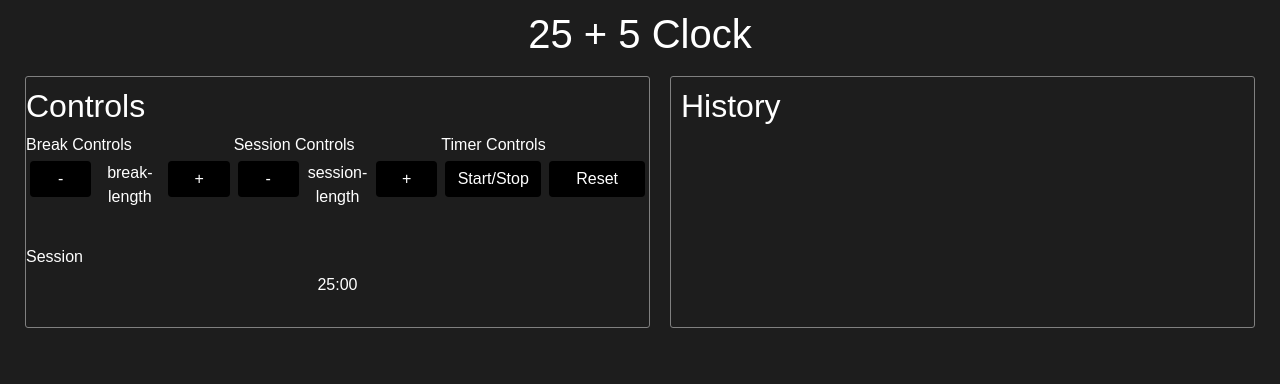
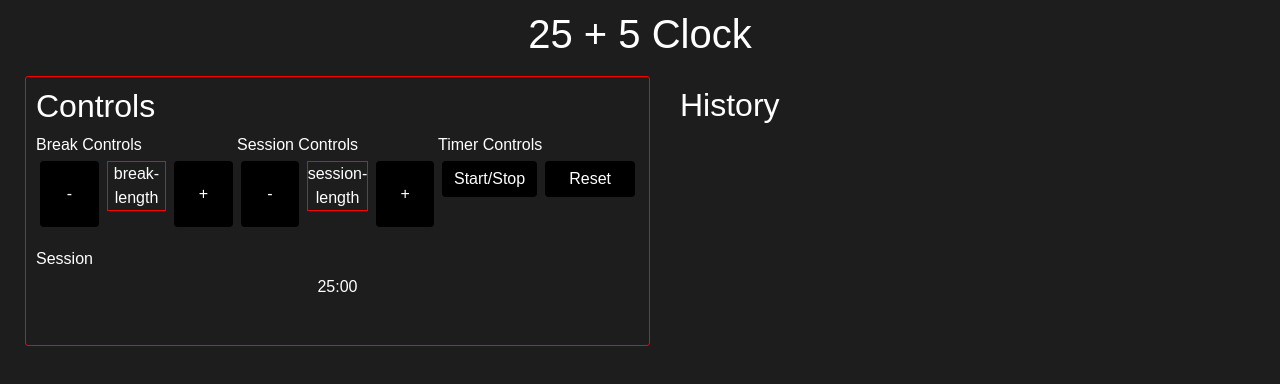
Before and after one commit to eliasm307/FCC-25-5-Clock, a React (Create React App) app: page / in a window 1280 px wide. Shown: the top 384 px of the page. Built offline with nearby package versions, Linux system fonts and the light colour scheme.

Commit message:
Various simplifications

```diff
--- a/src/App.js
+++ b/src/App.js
@@ -8,10 +8,6 @@ import "./global-styles.scss";
 /*
 TODO
 
-- Add ui to set precision (not necessary?)
-- Add controls to clear history
-- Add keyboard bindings so typing automatically focusses on text area and puts character in last position of caret
-- Invalid expressions should not go into history
 
 */
 
@@ -36,7 +32,7 @@ class App extends React.Component {
 
     return (
       <>
-        <Container fluid className="App">
+        <Container fluid className="app-container">
 
           <h1>25 + 5 Clock</h1>
 
--- a/src/Components/ControlSection.jsx
+++ b/src/Components/ControlSection.jsx
@@ -29,13 +29,13 @@ const ControlSection = ({ className }) => {
 
     <section
       id="control-section"
-      className="col-lg-6"
+      className="col-lg-6 section-container"
     >
       <Row noGutters >
         <h2>Controls</h2>
       </Row>
 
-      <Row noGutters id="container-display">
+      <Row noGutters className="">
 
         <Col md={true} className="mb-3">
           <PeriodControl
@@ -61,8 +61,9 @@ const ControlSection = ({ className }) => {
       </Row>
 
       <Row noGutters>
-        <Col id="container-timer">
+        <Col md={true} className="mb-3">
           <Timer
+            title="Session"
           />
         </Col>
       </Row>
--- a/src/Components/ControlSection.scss
+++ b/src/Components/ControlSection.scss
@@ -1,44 +1,18 @@
 $standardSpacing: 10px;
 
-#calculator-section {
+#control-section {
+  border: 1px solid red;
 
-  h2 {
-    margin: 0 $standardSpacing;
-  }
-
-  #container-number-buttons,
-  #container-control-buttons,
-  #container-display {
+  .section-container {
 
     padding: $standardSpacing $standardSpacing;
-  // margin: 0px;
+    // margin: 0px;
 
   }
 
-  #container-display {
-    border: 0px solid red;
-    text-align: left;
-
-    #textarea-display {
-      background-color: transparent;
-      display: block;
-      resize: none;
-      color: white;
-      width: 100%;
-      border: none;
-      outline: none;
-      border-bottom: 1px solid grey
-
-    }
-
-    #preview {
-      margin: 0;
-    }
-
-  }
 
   .btn {
-    height: 13vh;
+    height: 100%;
   }
 
   .btn-container {
--- a/src/Components/HistorySection.jsx
+++ b/src/Components/HistorySection.jsx
@@ -24,7 +24,10 @@ const HistorySection = ({ arrayHistory, className, ...restProps }) => {
   // console.log("HistorySection: Pre-Render");
   return (
 
-    <section id="history-section" className="col">
+    <section
+      id="history-section"
+      className="col"
+    >
       <Row noGutters>
         <h2 id="display">History</h2>
       </Row>
--- a/src/Components/HistorySection.scss
+++ b/src/Components/HistorySection.scss
@@ -1,10 +1,6 @@
 $standardSpacing: 10px;
 
 #history-section {
-
-  h2 {
-    padding-left: $standardSpacing;
-  }
 
   #container-history {
     text-align: left;
--- a/src/Components/PeriodControl.jsx
+++ b/src/Components/PeriodControl.jsx
@@ -4,7 +4,7 @@ import clsx from "clsx";
 
 import { Row, Col, Button } from "react-bootstrap";
 
-import "./ControlSection.scss";
+import "./PeriodControl.scss";
 
 import { numberButtons } from "../Data/NumberButtons";
 import { controlButtons } from "../Data/ControlButtons";
@@ -13,15 +13,11 @@ const PeriodControl = ({ className, title, idPrefix }) => {
   // console.log("controlSection: Start");
 
   const [displayText, setDisplayText] = React.useState("0");
-  const [previewText, setPreviewText] = React.useState("0");
-  const [lastResult, setLastResult] = React.useState("0");
-  const [evaluatedExpression, setEvaluatedExpression] = React.useState(0);
-
 
   // rendering a dummy p element for display as FCC tests didnt work well with textarea
 
   return (
-    <div id="">
+    <div className="container-period-control">
       <Row
         id={idPrefix + "-label"}
         noGutters
@@ -33,7 +29,6 @@ const PeriodControl = ({ className, title, idPrefix }) => {
         <Col className="m-1">
           <Button
             id={idPrefix + "-decrement"}
-            className="w-100"
           >
             -
           </Button>
@@ -42,6 +37,7 @@ const PeriodControl = ({ className, title, idPrefix }) => {
         <Col className="m-1">
           <p
             id={idPrefix + "-length"}
+            className="period-label"
           >
             {idPrefix + "-length"}
           </p>
@@ -50,7 +46,6 @@ const PeriodControl = ({ className, title, idPrefix }) => {
         <Col className="m-1">
           <Button
             id={idPrefix + "-increment"}
-            className="w-100"
           >
             +
           </Button>
--- /dev/null
+++ b/src/Components/PeriodControl.scss
@@ -0,0 +1,9 @@
+.container-period-control {
+
+  .period-label {
+    text-align: center;
+    width: 100%;
+    border: 1px solid red;
+  }
+
+}
--- a/src/Components/Timer.jsx
+++ b/src/Components/Timer.jsx
@@ -4,7 +4,7 @@ import clsx from "clsx";
 
 import { Row, Col, Button } from "react-bootstrap";
 
-import "./ControlSection.scss";
+import "./Timer.scss";
 
 import { numberButtons } from "../Data/NumberButtons";
 import { controlButtons } from "../Data/ControlButtons";
@@ -21,19 +21,21 @@ const Timer = ({ className, title, idPrefix }) => {
   // rendering a dummy p element for display as FCC tests didnt work well with textarea
 
   return (
-    <div id="">
+    <div className="timer-container">
       <Row
         id= "timer-label"
         noGutters
       >
-        Session
+        {title}
       </Row>
 
       <Row noGutters>
         <Col className="m-1">
           <p
             id="time-left"
-          >25:00</p>
+          >
+            25:00
+          </p>
         </Col>
 
       </Row>
--- /dev/null
+++ b/src/Components/Timer.scss
@@ -0,0 +1,11 @@
+.timer-container {
+  #timer-label {
+
+    width: 100%;
+  }
+
+  #time-left {
+
+  }
+
+}
--- a/src/Components/TimerControl.jsx
+++ b/src/Components/TimerControl.jsx
@@ -30,7 +30,6 @@ const TimerControl = ({ className, title, idPrefix }) => {
         <Col className="m-1">
           <Button
             id="start_stop"
-            className="w-100"
           >
             Start/Stop
           </Button>
@@ -39,7 +38,6 @@ const TimerControl = ({ className, title, idPrefix }) => {
         <Col className="m-1">
           <Button
             id="reset"
-            className="w-100"
           >
             Reset
           </Button>
--- a/src/global-styles.scss
+++ b/src/global-styles.scss
@@ -4,10 +4,36 @@
 $primary: black;
 $standardSpacing: 10px;
 
+body {
+  background-color: rgb(29, 29, 29);
+  // padding: 5%;
+  font-family: sans-serif;
+  text-align: center;
+  color: white;
+
+}
+
+h1 {
+  padding-top: 10px;
+}
+
+section {
+  border: 1px solid grey;
+  margin: $standardSpacing $standardSpacing;
+  padding: $standardSpacing $standardSpacing !important;
+  border-radius: 3px;
+}
+
+.display-none {
+  display: none;
+}
+
 .btn {
   background-color: black;
   border: none;
   outline: none;
+  width: 100%;
+
 }
 
 .btn:focus,
@@ -25,33 +51,3 @@ $standardSpacing: 10px;
   border: 0px solid red;
   // padding: 0px 0px;
 }
-
-body {
-  background-color: rgb(29, 29, 29);
-  // padding: 5%;
-
-}
-
-.App {
-  font-family: sans-serif;
-  text-align: center;
-
-
-  color: white;
-
-  h1 {
-    padding-top: 10px;
-  }
-
-  section {
-    border: 1px solid gray;
-    margin: $standardSpacing $standardSpacing;
-    padding: $standardSpacing;
-    border-radius: 3px;
-  }
-
-}
-
-.display-none {
-  display: none;
-}
```
